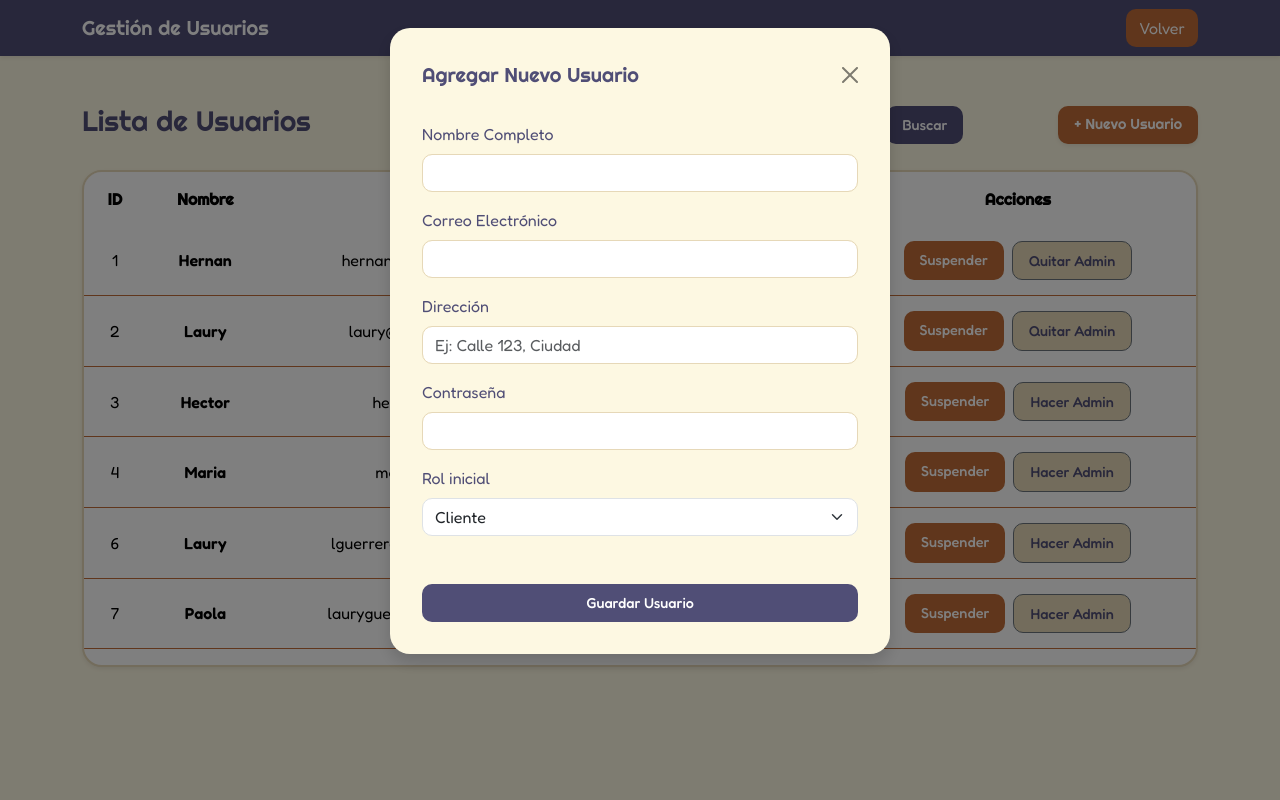
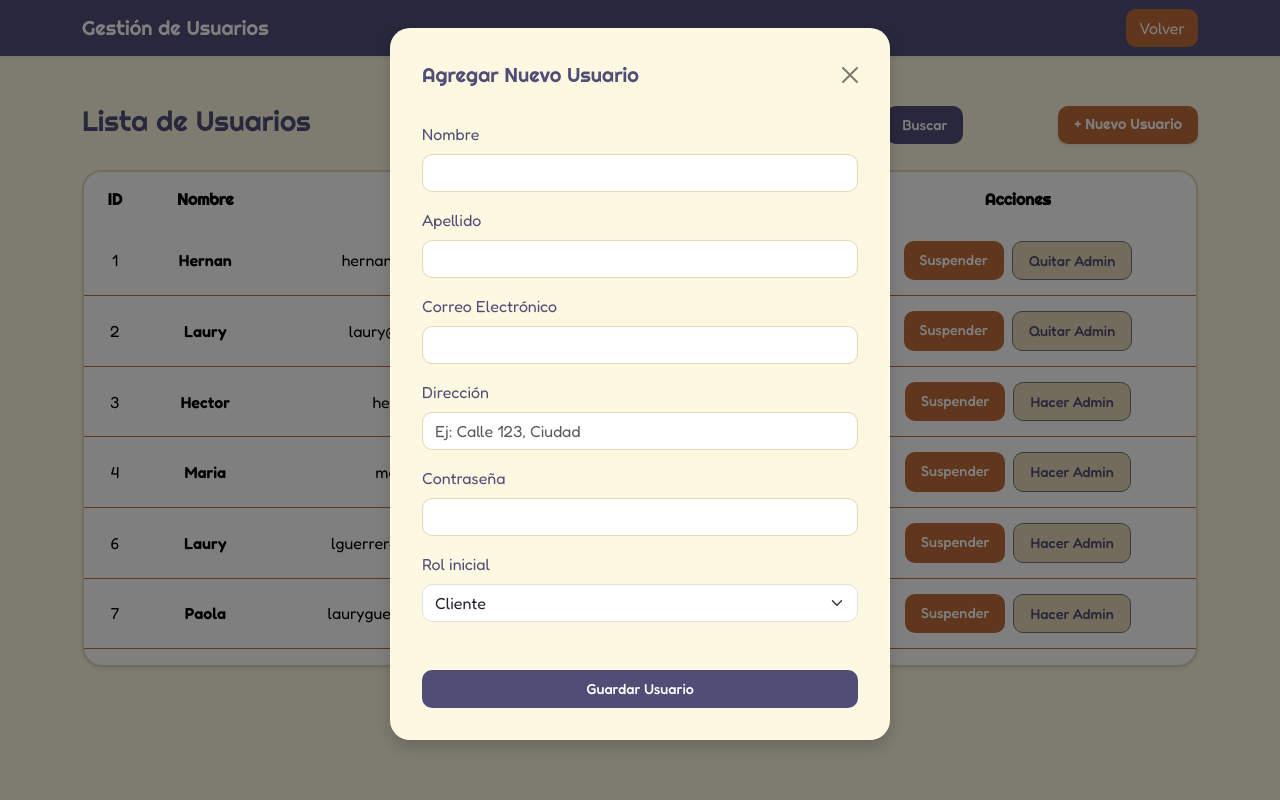
Before and after one commit to Hernan416/ecommerce-laury-hernan, a PHP site: page /admin/admin_usuarios.php in a window 1280 px wide, after a click on "+ Nuevo Usuario". Run offline with PHP 8.4, Linux system fonts and the light colour scheme; a user stored in the database is signed in; data comes from the database, SQL or seed files in the repository; some libraries are stand-ins or nearby versions.

Commit message:
arreglo de registro de usuarios

```diff
--- a/src/admin/admin_usuarios.php
+++ b/src/admin/admin_usuarios.php
@@ -12,13 +12,14 @@ $id_admin_actual = isset($_SESSION['usuario_id']) ? intval($_SESSION['usuario_id
 // LÓGICA PARA AGREGAR USUARIO
 if (isset($_POST['agregar_usuario'])) {
     $nombre = $conn->real_escape_string($_POST['nombre']);
+    $apellido = $conn->real_escape_string($_POST['apellido']);
     $correo = $conn->real_escape_string($_POST['correo']);
     $direccion = $conn->real_escape_string($_POST['direccion']);
     $pass = $_POST['password']; // Se guarda sin hash porque el login actual de PHP no usa password_verify
     $rol = $conn->real_escape_string($_POST['rol']);
 
-    $sql = "INSERT INTO usuarios (nombre, correo, direccion, contrasena, rol)
-            VALUES ('$nombre', '$correo', '$direccion', '$pass', '$rol')";
+    $sql = "INSERT INTO usuarios (nombre, apellido, correo, direccion, contrasena, rol)
+            VALUES ('$nombre', '$apellido', '$correo', '$direccion', '$pass', '$rol')";
 
     if ($conn->query($sql)) {
         @$conn->query("INSERT INTO audit_logs (id_usuario, accion) VALUES ($id_admin_actual, 'Agregó un nuevo usuario: $correo')");
@@ -184,8 +185,12 @@ $result = $conn->query($sql_users);
             <form action="" method="POST">
                 <div class="modal-body">
                     <div class="mb-3">
-                        <label class="form-label">Nombre Completo</label>
+                        <label class="form-label">Nombre</label>
                         <input type="text" name="nombre" class="form-control" required>
+                    </div>
+                    <div class="mb-3">
+                        <label class="form-label">Apellido</label>
+                        <input type="text" name="apellido" class="form-control" required>
                     </div>
                     <div class="mb-3">
                         <label class="form-label">Correo Electrónico</label>
```
